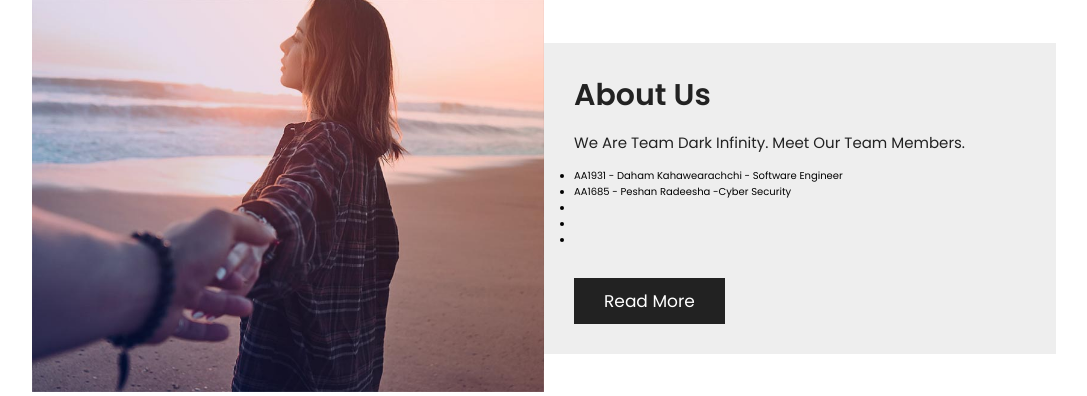
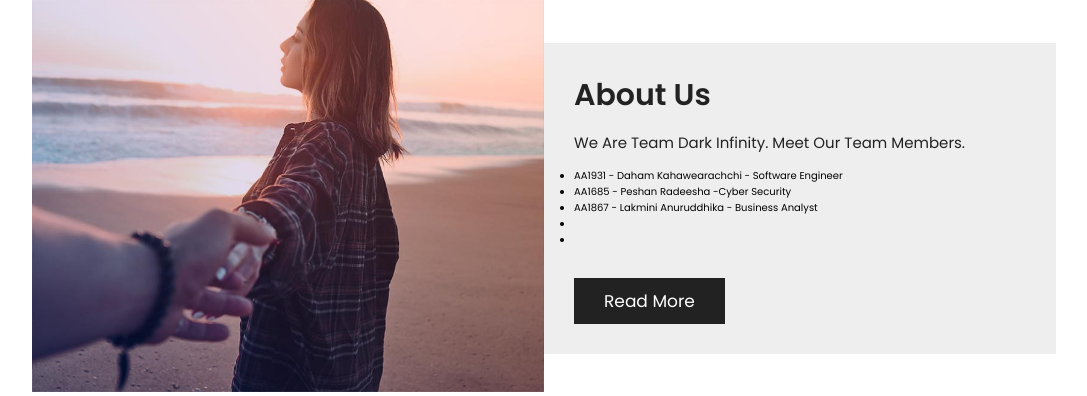
Before and after one commit to dck-hub/Capstone-Project, a PHP site: page /home.php in a window 1280 px wide. Shown: the part 1351-1747 px from the top of the page, without its empty margins (96-1183 px from the left). Run offline with PHP 8.4, Linux system fonts and the light colour scheme.

Commit message:
Update home.php

```diff
--- a/Tourism Management system/home.php
+++ b/Tourism Management system/home.php
@@ -140,7 +140,7 @@
          <ul>
             <li>AA1931 - Daham Kahawearachchi - Software Engineer</li>
             <li>AA1685 - Peshan Radeesha -Cyber Security</li>
-            <li> </li>
+            <li>AA1867 - Lakmini Anuruddhika - Business Analyst </li>
             <li> </li>
             <li> </li>
          </ul>
```
